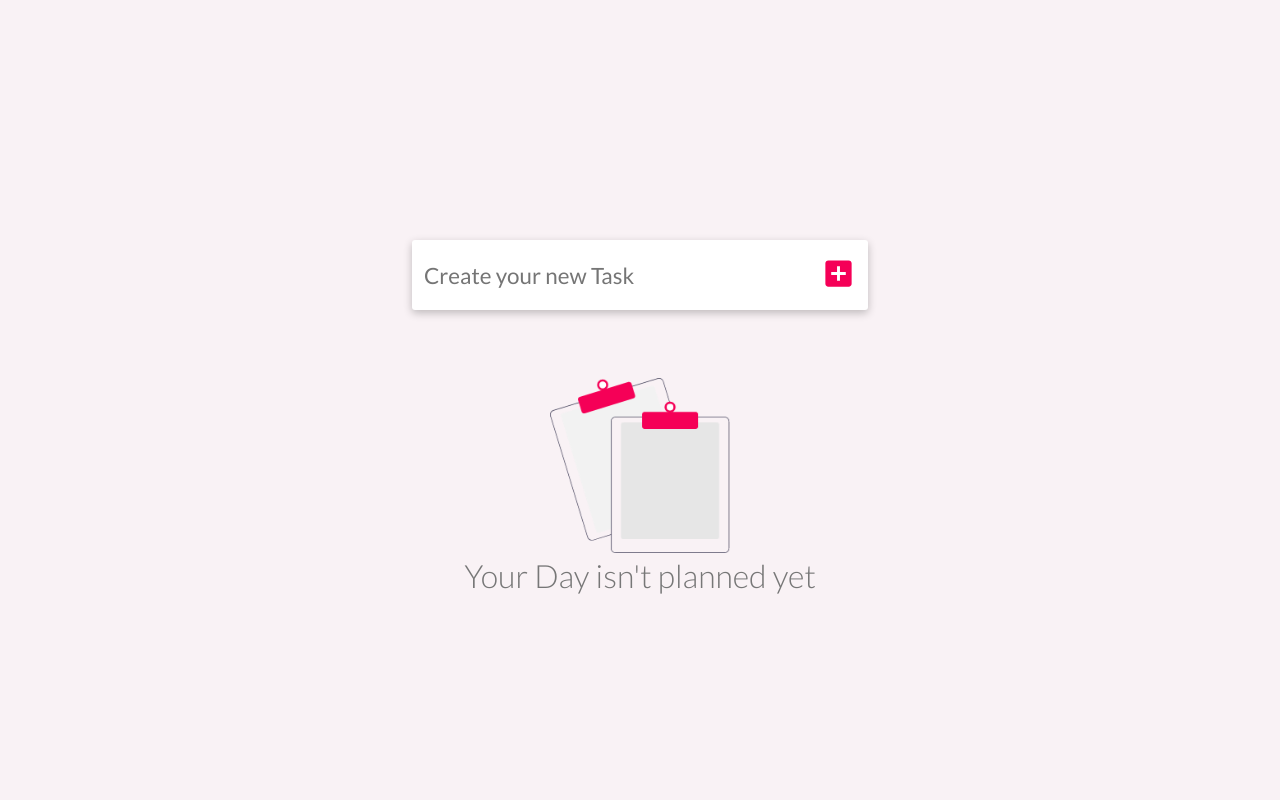
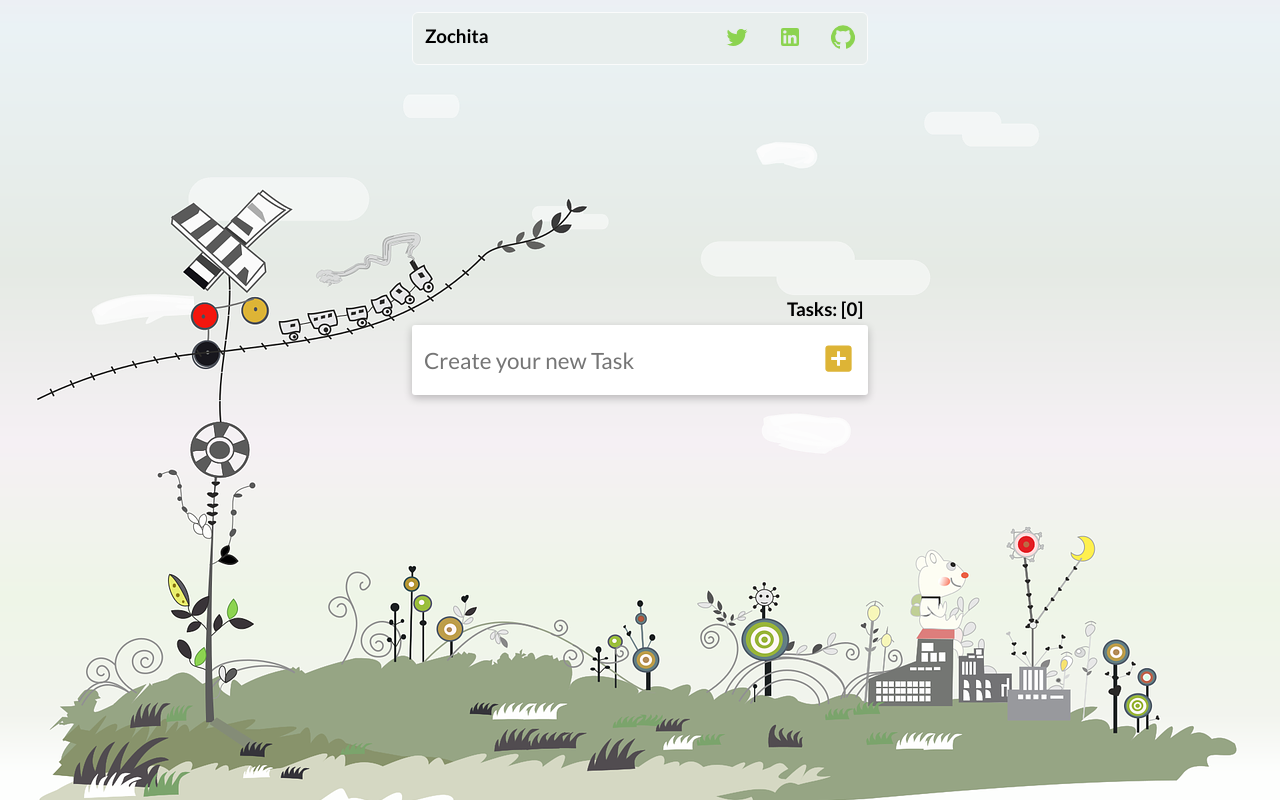
Before and after one commit to uncledevhq/Zochita, a React (Create React App) app: page / in a window 1280 px wide. Built offline with nearby package versions, Linux system fonts and the light colour scheme.

Commit message:
Initial Commit - Basic app

```diff
--- a/src/App.css
+++ b/src/App.css
@@ -1,8 +1,9 @@
+/* Image by <a href="https://pixabay.com/users/insspirito-1851261/?utm_source=link-attribution&amp;utm_medium=referral&amp;utm_campaign=image&amp;utm_content=1264071">Garik Barseghyan</a> from <a href="https://pixabay.com/?utm_source=link-attribution&amp;utm_medium=referral&amp;utm_campaign=image&amp;utm_content=1264071">Pixabay</a> */
 :root {
-  --accent: #F50057;
+  --accent: #DDB436;
   --light-grey: #777777;
   --body: #f9f2f5;
-  --text: #000000;
+  --text: #18171d;
   --white: #fff;
 }
 * {
@@ -64,9 +65,15 @@ body {
   width: 100%;
   max-width: 480px;
   margin: auto;
-  background: var(--body);
+  /* background: var(--body); */
+  background-image: url("./images/abstractBg.png");
+  /* background-position: bottom; */
   padding: 12px;
   min-height: 100vh;
+}
+.ya-title {
+  padding:  5px;
+  text-align: right;
 }
 .section-ya-todo {
   margin-top: 50%;
@@ -158,10 +165,10 @@ button {
 
 .completed-todo {
   text-decoration: line-through;
-  color: #c1c1c1!important;
+  color: #fafbfb!important;
   font-style: italic;
   font-weight: lighter;
-  background-color: #e0dadd;
+  background-color: #fafbfb!important;
   /* box-shadow: rgba(50, 50, 93, 0.25) 0px 30px 60px -12px inset, rgba(0, 0, 0, 0.3) 0px 18px 36px -18px inset!important; */
   box-shadow: none!important;
 }
@@ -206,3 +213,173 @@ button {
   height: 100%;
   left: 0;
 }
+
+
+.todo-sect-lists {
+  padding: 6px;
+}
+
+.top-ribbon {
+  width: 100%;
+  display: flex;
+  justify-content: space-between;
+  background: #e8eeed;
+  padding: 12px;
+  border: 1px solid #fafbfb;
+  border-radius: 6px;
+}
+.nav-link {
+  width: 130px;
+  display:  flex;
+  justify-content: space-between;
+}
+.nav-link li {
+  list-style: none;
+}
+.nav-link li a {
+  color: #8cd350;
+}
+.bounceIn {
+  -webkit-animation-name: bounceIn;
+  animation-name: bounceIn;
+  -webkit-animation-duration: .75s;
+  animation-duration: .75s;
+  -webkit-animation-duration: 1s;
+  animation-duration: 1s;
+  -webkit-animation-fill-mode: both;
+  animation-fill-mode: both;
+  }
+  @-webkit-keyframes bounceIn {
+  0%, 20%, 40%, 60%, 80%, 100% {
+  -webkit-transition-timing-function: cubic-bezier(0.215, 0.610, 0.355, 1.000);
+  transition-timing-function: cubic-bezier(0.215, 0.610, 0.355, 1.000);
+  }
+  0% {
+  opacity: 0;
+  -webkit-transform: scale3d(.3, .3, .3);
+  transform: scale3d(.3, .3, .3);
+  }
+  20% {
+  -webkit-transform: scale3d(1.1, 1.1, 1.1);
+  transform: scale3d(1.1, 1.1, 1.1);
+  }
+  40% {
+  -webkit-transform: scale3d(.9, .9, .9);
+  transform: scale3d(.9, .9, .9);
+  }
+  60% {
+  opacity: 1;
+  -webkit-transform: scale3d(1.03, 1.03, 1.03);
+  transform: scale3d(1.03, 1.03, 1.03);
+  }
+  80% {
+  -webkit-transform: scale3d(.97, .97, .97);
+  transform: scale3d(.97, .97, .97);
+  }
+  100% {
+  opacity: 1;
+  -webkit-transform: scale3d(1, 1, 1);
+  transform: scale3d(1, 1, 1);
+  }
+  }
+  @keyframes bounceIn {
+  0%, 20%, 40%, 60%, 80%, 100% {
+  -webkit-transition-timing-function: cubic-bezier(0.215, 0.610, 0.355, 1.000);
+  transition-timing-function: cubic-bezier(0.215, 0.610, 0.355, 1.000);
+  }
+  0% {
+  opacity: 0;
+  -webkit-transform: scale3d(.3, .3, .3);
+  transform: scale3d(.3, .3, .3);
+  }
+  20% {
+  -webkit-transform: scale3d(1.1, 1.1, 1.1);
+  transform: scale3d(1.1, 1.1, 1.1);
+  }
+  40% {
+  -webkit-transform: scale3d(.9, .9, .9);
+  transform: scale3d(.9, .9, .9);
+  }
+  60% {
+  opacity: 1;
+  -webkit-transform: scale3d(1.03, 1.03, 1.03);
+  transform: scale3d(1.03, 1.03, 1.03);
+  }
+  80% {
+  -webkit-transform: scale3d(.97, .97, .97);
+  transform: scale3d(.97, .97, .97);
+  }
+  100% {
+  opacity: 1;
+  -webkit-transform: scale3d(1, 1, 1);
+  transform: scale3d(1, 1, 1);
+  }
+  }
+
+
+  .flipInX {
+    -webkit-backface-visibility: visible !important;
+    backface-visibility: visible !important;
+    -webkit-animation-name: flipInX;
+    animation-name: flipInX;
+    -webkit-animation-duration: 1s;
+    animation-duration: 1s;
+    -webkit-animation-fill-mode: both;
+    animation-fill-mode: both;
+    }
+    @-webkit-keyframes flipInX {
+    0% {
+    -webkit-transform: perspective(400px) rotate3d(1, 0, 0, 90deg);
+    transform: perspective(400px) rotate3d(1, 0, 0, 90deg);
+    -webkit-transition-timing-function: ease-in;
+    transition-timing-function: ease-in;
+    opacity: 0;
+    }
+    40% {
+    -webkit-transform: perspective(400px) rotate3d(1, 0, 0, -20deg);
+    transform: perspective(400px) rotate3d(1, 0, 0, -20deg);
+    -webkit-transition-timing-function: ease-in;
+    transition-timing-function: ease-in;
+    }
+    60% {
+    -webkit-transform: perspective(400px) rotate3d(1, 0, 0, 10deg);
+    transform: perspective(400px) rotate3d(1, 0, 0, 10deg);
+    opacity: 1;
+    }
+    80% {
+    -webkit-transform: perspective(400px) rotate3d(1, 0, 0, -5deg);
+    transform: perspective(400px) rotate3d(1, 0, 0, -5deg);
+    }
+    100% {
+    -webkit-transform: perspective(400px);
+    transform: perspective(400px);
+    }
+    }
+    @keyframes flipInX {
+    0% {
+    -webkit-transform: perspective(400px) rotate3d(1, 0, 0, 90deg);
+    transform: perspective(400px) rotate3d(1, 0, 0, 90deg);
+    -webkit-transition-timing-function: ease-in;
+    transition-timing-function: ease-in;
+    opacity: 0;
+    }
+    40% {
+    -webkit-transform: perspective(400px) rotate3d(1, 0, 0, -20deg);
+    transform: perspective(400px) rotate3d(1, 0, 0, -20deg);
+    -webkit-transition-timing-function: ease-in;
+    transition-timing-function: ease-in;
+    }
+    60% {
+    -webkit-transform: perspective(400px) rotate3d(1, 0, 0, 10deg);
+    transform: perspective(400px) rotate3d(1, 0, 0, 10deg);
+    opacity: 1;
+    }
+    80% {
+    -webkit-transform: perspective(400px) rotate3d(1, 0, 0, -5deg);
+    transform: perspective(400px) rotate3d(1, 0, 0, -5deg);
+    }
+    100% {
+    -webkit-transform: perspective(400px);
+    transform: perspective(400px);
+    }
+    }
--- a/src/App.js
+++ b/src/App.js
@@ -3,13 +3,16 @@ import './App.css';
 
 //custom imports
 import Todos from './components/Todos';
-
+import ChombaRibbon from './components/ChombaRibbon';
 
 function App() {
   return (
+    <main>
+     <ChombaRibbon projectName={"Zochita"} />
     <div className="body-ya-app">
       <Todos />
     </div>
+    </main>
   );
 }
 
--- /dev/null
+++ b/src/components/ChombaRibbon.js
@@ -0,0 +1,20 @@
+import React from 'react'
+import TwitterIcon from '@material-ui/icons/Twitter';
+import LinkedInIcon from '@material-ui/icons/LinkedIn';
+import GitHubIcon from '@material-ui/icons/GitHub';
+
+
+function ChombaRibbon({ projectName }) {
+    return (
+        <div className="top-ribbon">
+            <h3 className="proj-name">{projectName}</h3>
+            <ul className="nav-link">
+                <li><a href="https://twitter.com/chombazm"><TwitterIcon /></a></li>
+                <li><a href="https://www.linkedin.com/in/chomba-chanda-bab8ab20b/"><LinkedInIcon /></a></li>
+                <li><a href="https://github.com/chombazm/Zochita.git"><GitHubIcon /></a></li>
+            </ul>
+        </div>
+    )
+}
+
+export default ChombaRibbon
--- a/src/components/Todo.js
+++ b/src/components/Todo.js
@@ -1,5 +1,5 @@
 import React from 'react';
-
+import DeleteForeverIcon from '@material-ui/icons/DeleteForever';
 function Todo({todo,setTodos, todos}) {
     const handleCompleteChange = (e) => {
         const value = parseFloat(e.target.value);
@@ -13,19 +13,20 @@ function Todo({todo,setTodos, todos}) {
         }))
 
     }
-    const handleDeleteTodo = (e) => {
-        e.stopPropagation();
+    const handleDeleteTodo = ( id) => {
 
-
-        const value = parseFloat(e.target.value);
-        // console.log(e.target.value, "changed")
-        const newTodo = todos.filter((item) => item.id !== value)
-        setTodos(newTodo);
+        setTimeout(() => {
+            const value = parseFloat(id);
+            // console.log(e.target.value, "changed")
+            const newTodo = todos.filter((item) => item.id !== value)
+            setTodos(newTodo);
+        }, 250);
         // console.log(todos.length);
     }
+
     return (
 
-        <li className={`todo-item ${todo.completed && "completed-todo"}`}>
+        <li className={`todo-item bounceIn ${todo.completed && "completed-todo"}`}>
             <div className="">
                 <input  onChange={handleCompleteChange} type="checkbox" name="completed" id={`completed${todo.id}`} value={todo.id} />
             </div>
@@ -37,8 +38,8 @@ function Todo({todo,setTodos, todos}) {
             </div>
 
             <div className="edit-btn-container">
-                <button value={todo.id} onClick={handleDeleteTodo}>
-                    Delete
+                <button onClick={() => handleDeleteTodo(todo.id)}>
+                    <DeleteForeverIcon style={{ color: "#18171d" }} />
                 </button>
             </div>
 
--- a/src/components/Todos.js
+++ b/src/components/Todos.js
@@ -5,11 +5,11 @@ import AddBoxIcon from '@material-ui/icons/AddBox';
 
 // custom components
 import Todo from './Todo';
-import NoTodos from './NoTodos';
 
 function Todos() {
     const [ todos, setTodos ] = useState([]);
     const [addTodoInput, setAddTodoInput] = useState("");
+
 
     const handleTodoSubmit = e => {
         e.preventDefault();
@@ -19,7 +19,7 @@ function Todos() {
             date: new Date().toDateString(),
             completed: false
         }
-        if( !newTodo.title ) {
+        if( !newTodo.title || newTodo.title === " " ) {
             alert("empty task. please add a tsk");
             return false;
         }
@@ -34,6 +34,10 @@ function Todos() {
     }
     return (
         <div className="section-ya-todo">
+            <div>
+                <h3 class="ya-title">Tasks: [{todos.length || "0"}] </h3>
+
+            </div>
             <form onSubmit={handleTodoSubmit}>
                 <input
                 value={addTodoInput}
@@ -43,17 +47,18 @@ function Todos() {
                 id="addTodo"
                 placeholder="Create your new Task"
                 required
+                autoFocus
                 autoComplete="off"/>
                 <button className="button">
                     <AddBoxIcon fontSize="large" />
                 </button>
             </form>
-            {todos.length || ""}
+            <ul className="todo-sect-lists">
 
             { todos.length ? todos.map((todo, index) => (
                 <Todo todo={todo} setTodos={setTodos} todos={todos} key={todo.id} />
-            )) : <NoTodos />}
-
+            )) : null}
+            </ul>
 
         </div>
     )
```
Also changed, not shown: src/components/StatusBar.js (added), src/images/abstractBg.png (added).
